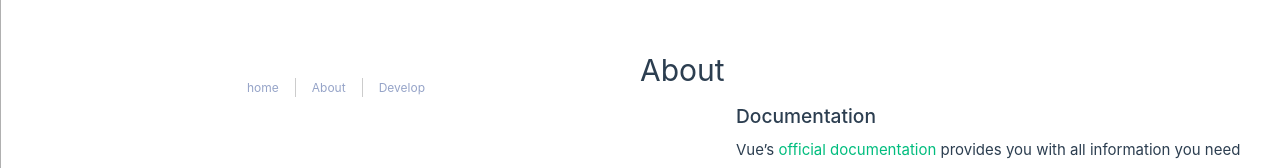
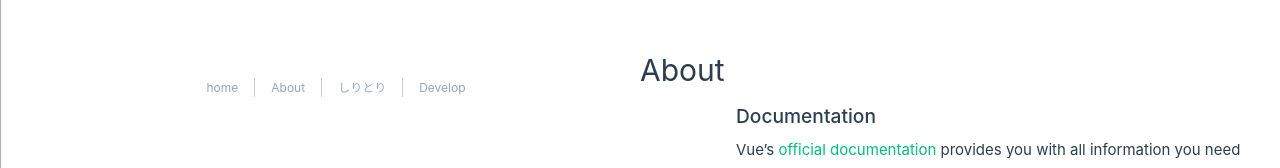
Before and after one commit to tnssn/monstropolis, a Vue app: page /#/about in a window 1280 px wide. Shown: the top 168 px of the page. Built offline with nearby package versions, Linux system fonts and the light colour scheme.

Commit message:
しりとりリストを作成、ページを独立させた。 次の文字表示したけど、送信情報から取ってるので戻るとうまくいかない。

```diff
--- a/src/components/TheHeader.vue
+++ b/src/components/TheHeader.vue
@@ -2,6 +2,7 @@
     <nav>
     <router-link to="/">home</router-link>
     <router-link to="/about">About</router-link>
+    <router-link to="/shiritori">しりとり</router-link>
     <router-link to="/develop">Develop</router-link>
     </nav>
 
--- a/src/main.js
+++ b/src/main.js
@@ -6,17 +6,20 @@ import { createRouter, createWebHashHistory } from "vue-router"
 
 import MainComponent from "./pages/index.vue"
 import AbountComponent from "./pages/about.vue"
+import ShiritoriCoomponent from "./pages/shiritori.vue"
 import DevelopCoomponent from "./pages/Develop.vue"
 
 
 const Home = { template: '<div>Home</div>'}
 const About = { template: '<div>About</div>'}
+const Shiritori = { template: '<div>Shiritori</div>'}
 const Develop = { template: '<div>Develop</div>'}
 
 
 const routes = [
     { path: '/', component: MainComponent },
     { path: '/about', component: AbountComponent },
+    { path: '/shiritori', component: ShiritoriCoomponent},
     { path: '/develop', component: DevelopCoomponent},
   ]
 
--- /dev/null
+++ b/src/pages/shiritori.vue
@@ -0,0 +1,56 @@
+<script>
+export default{
+    data(){
+        return{
+            count: 3,
+            formShiritori:"ぱぱげーの",
+            shiritori: ["りんご", "ごりら", "らっぱ"],
+            nextHead:"",
+        }
+    },
+    methods: {
+        addShiritori() {
+            this.shiritori.push(this.formShiritori),
+            this.count++,
+            this.next()
+            },
+        delShiritori() {
+            this.shiritori.pop()
+        },
+        next() {
+        this.nextHead = this.formShiritori.slice(-1)
+        this.formShiritori = this.nextHead
+    }
+    }
+}
+</script>
+<template>
+<div>
+    <h1>しりとりびゅー</h1>
+    <p>最強のしりとり盤面を作ろう！</p>
+    <p>現在：{{ count }}</p>
+    <div id="shiritoList">
+        <ul>
+            <li v-for="shiritori in shiritori">{{ shiritori }}</li>
+        </ul>
+    </div>
+    <p>次の文字「{{ nextHead }}」</p>
+    <input v-model="formShiritori">
+    <button @click="addShiritori">しりとり</button>
+    <button @click="delShiritori">一個戻る</button>
+
+</div>
+</template>
+
+<style scoped>
+h1 {
+    margin: 10px 0;/* マージン難しいけど設定する */
+    padding: 0 5px;/* 内側余白 */
+    background: transparent;/*背景透明に*/
+    border-left: solid 10px #96a4c8; /* border表示、太さ、色 */
+    }
+#shiritoList {
+    margin: 2em 0;
+}
+
+</style>
```
